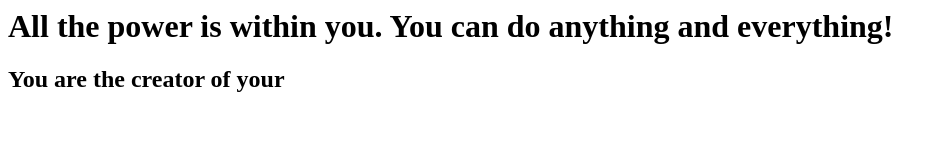
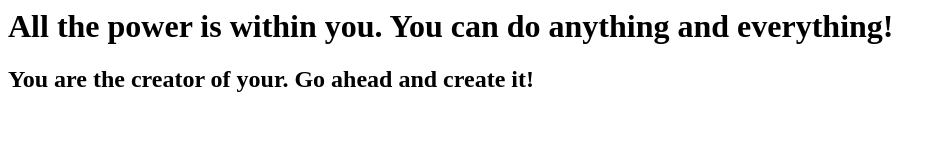
Before and after one commit to joash97/firstgitrepo, a plain HTML site: page index.html in a window 1280 px wide. Shown: the whole page, without its empty margins (0-946 px from the left). Drawn offline with Linux system fonts and the light colour scheme.

Commit message:
updated quote 2

```diff
--- a/index.html
+++ b/index.html
@@ -1,6 +1,6 @@
 <html>
 	<body>
 		<h1>All the power is within you. You can do anything and everything!</h1>
-		<h2>You are the creator of your</h2>
+		<h2>You are the creator of your. Go ahead and create it!</h2>
 	</body>
 </html>
```
